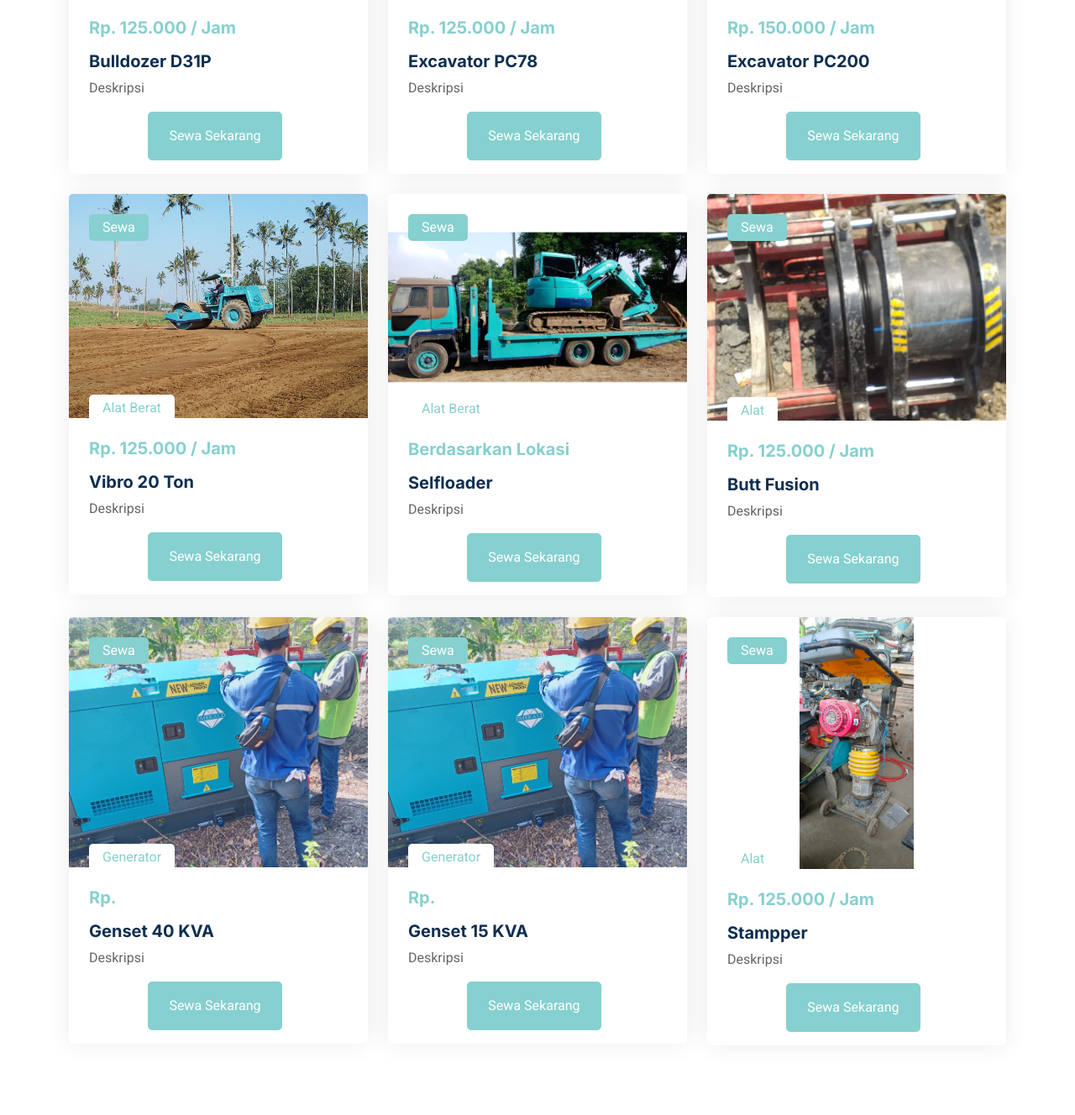
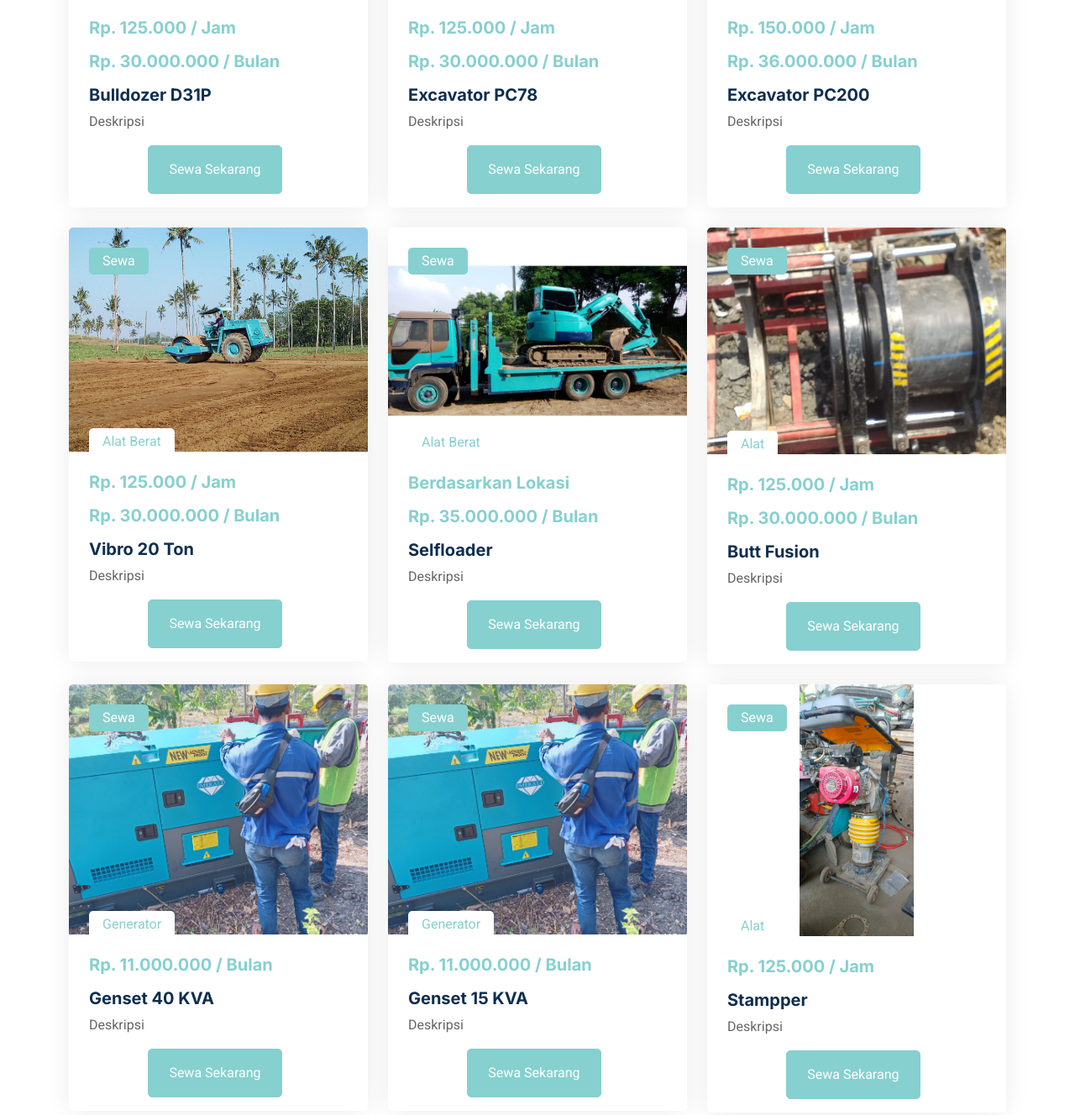
Before and after one commit to rakyankrisna/website-alat-berat, a plain HTML site: page product-list.html in a window 1280 px wide. Shown: the part 1076-2404 px from the top of the page at 84% size. Drawn offline with nearby package versions, Linux system fonts and the light colour scheme.

Commit message:
changing title and updating product list price

```diff
--- a/product-list.html
+++ b/product-list.html
@@ -3,7 +3,7 @@
 
 <head>
     <meta charset="utf-8">
-    <title>Makaan - Real Estate HTML Template</title>
+    <title>Cemara Alber - Rental Alat Berat</title>
     <meta content="width=device-width, initial-scale=1.0" name="viewport">
     <meta content="" name="keywords">
     <meta content="" name="description">
@@ -185,6 +185,7 @@
                             </div>
                             <div class="p-4 pb-0">
                                 <h5 class="text-primary mb-3">Rp. 125.000 / Jam</h5>
+                                <h5 class="text-primary mb-3">Rp. 30.000.000 / Bulan</h5>
                                 <a class="d-block h5 mb-2" href="">Bulldozer D31P</a>
                                 <p>Deskripsi</p>
                             </div>
@@ -202,6 +203,7 @@
                             </div>
                             <div class="p-4 pb-0">
                                 <h5 class="text-primary mb-3">Rp. 125.000 / Jam</h5>
+                                <h5 class="text-primary mb-3">Rp. 30.000.000 / Bulan</h5>
                                 <a class="d-block h5 mb-2" href="">Excavator PC78</a>
                                 <p>Deskripsi</p>
                             </div>
@@ -219,6 +221,7 @@
                             </div>
                             <div class="p-4 pb-0">
                                 <h5 class="text-primary mb-3">Rp. 150.000 / Jam</h5>
+                                <h5 class="text-primary mb-3">Rp. 36.000.000 / Bulan</h5>
                                 <a class="d-block h5 mb-2" href="">Excavator PC200</a>
                                 <p>Deskripsi</p>
                             </div>
@@ -236,6 +239,7 @@
                             </div>
                             <div class="p-4 pb-0">
                                 <h5 class="text-primary mb-3">Rp. 125.000 / Jam</h5>
+                                <h5 class="text-primary mb-3">Rp. 30.000.000 / Bulan</h5>
                                 <a class="d-block h5 mb-2" href="">Vibro 20 Ton</a>
                                 <p>Deskripsi</p>
                             </div>
@@ -253,6 +257,7 @@
                             </div>
                             <div class="p-4 pb-0">
                                 <h5 class="text-primary mb-3">Berdasarkan Lokasi</h5>
+                                <h5 class="text-primary mb-3">Rp. 35.000.000 / Bulan</h5>
                                 <a class="d-block h5 mb-2" href="">Selfloader</a>
                                 <p>Deskripsi</p>
                             </div>
@@ -270,6 +275,7 @@
                             </div>
                             <div class="p-4 pb-0">
                                 <h5 class="text-primary mb-3">Rp. 125.000 / Jam</h5>
+                                <h5 class="text-primary mb-3">Rp. 30.000.000 / Bulan</h5>
                                 <a class="d-block h5 mb-2" href="">Butt Fusion</a>
                                 <p>Deskripsi</p>
                             </div>
@@ -286,7 +292,7 @@
                               <div class="bg-white rounded-top text-primary position-absolute start-0 bottom-0 mx-4 pt-1 px-3">Generator</div>
                           </div>
                           <div class="p-4 pb-0">
-                              <h5 class="text-primary mb-3">Rp.</h5>
+                            <h5 class="text-primary mb-3">Rp. 11.000.000 / Bulan</h5>
                               <a class="d-block h5 mb-2" href="">Genset 40 KVA</a>
                               <p>Deskripsi</p>
                           </div>
@@ -303,7 +309,7 @@
                             <div class="bg-white rounded-top text-primary position-absolute start-0 bottom-0 mx-4 pt-1 px-3">Generator</div>
                         </div>
                         <div class="p-4 pb-0">
-                            <h5 class="text-primary mb-3">Rp.</h5>
+                          <h5 class="text-primary mb-3">Rp. 11.000.000 / Bulan</h5>
                             <a class="d-block h5 mb-2" href="">Genset 15 KVA</a>
                             <p>Deskripsi</p>
                         </div>
```
Also changed, not shown: 404.html (+1 -1 lines), about.html (+1 -1 lines), contact.html (+1 -1 lines), index.html (+8 -2 lines), product-type.html (+1 -1 lines), team.html (+1 -1 lines), testimonial.html (+1 -1 lines).
